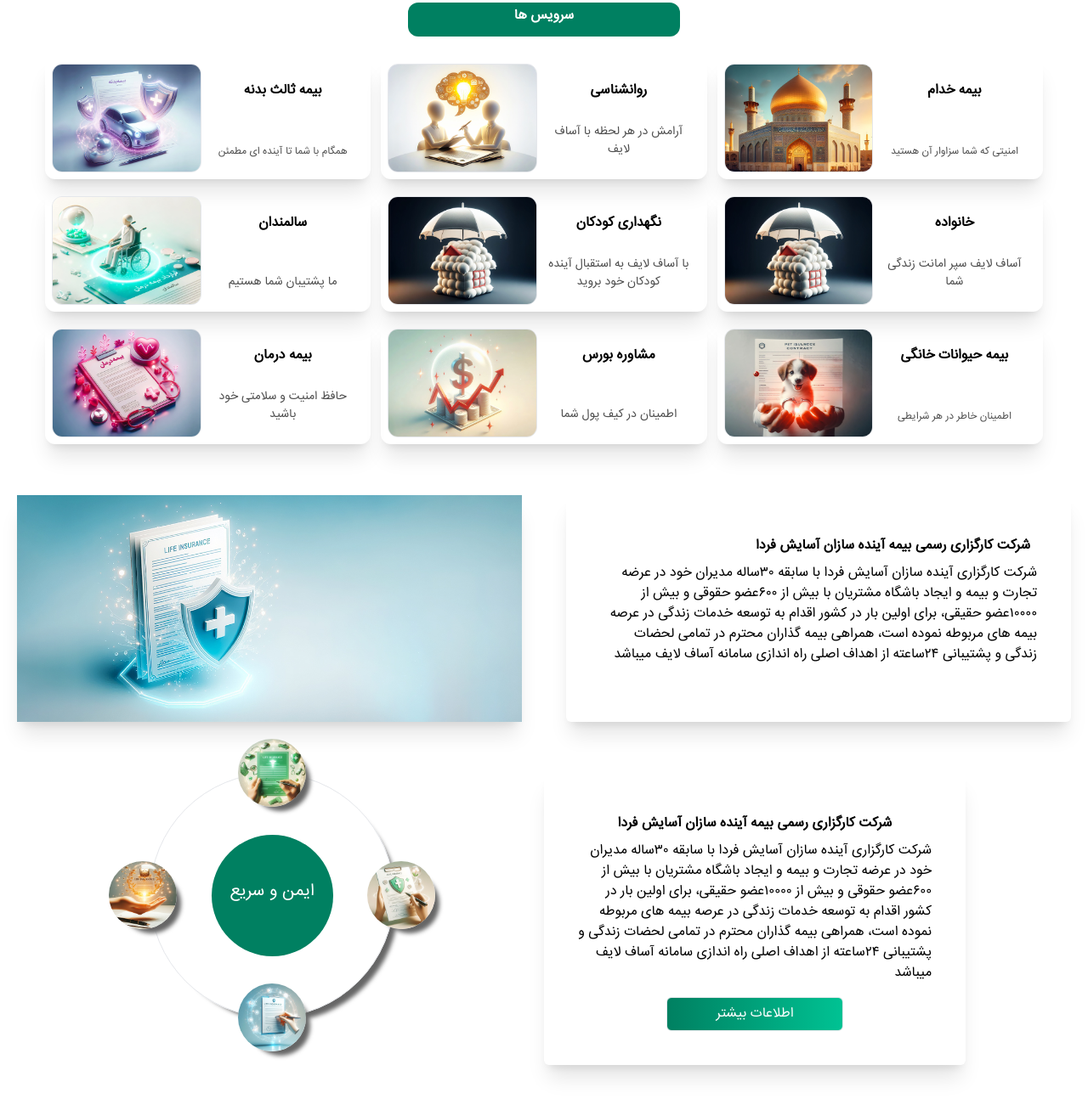
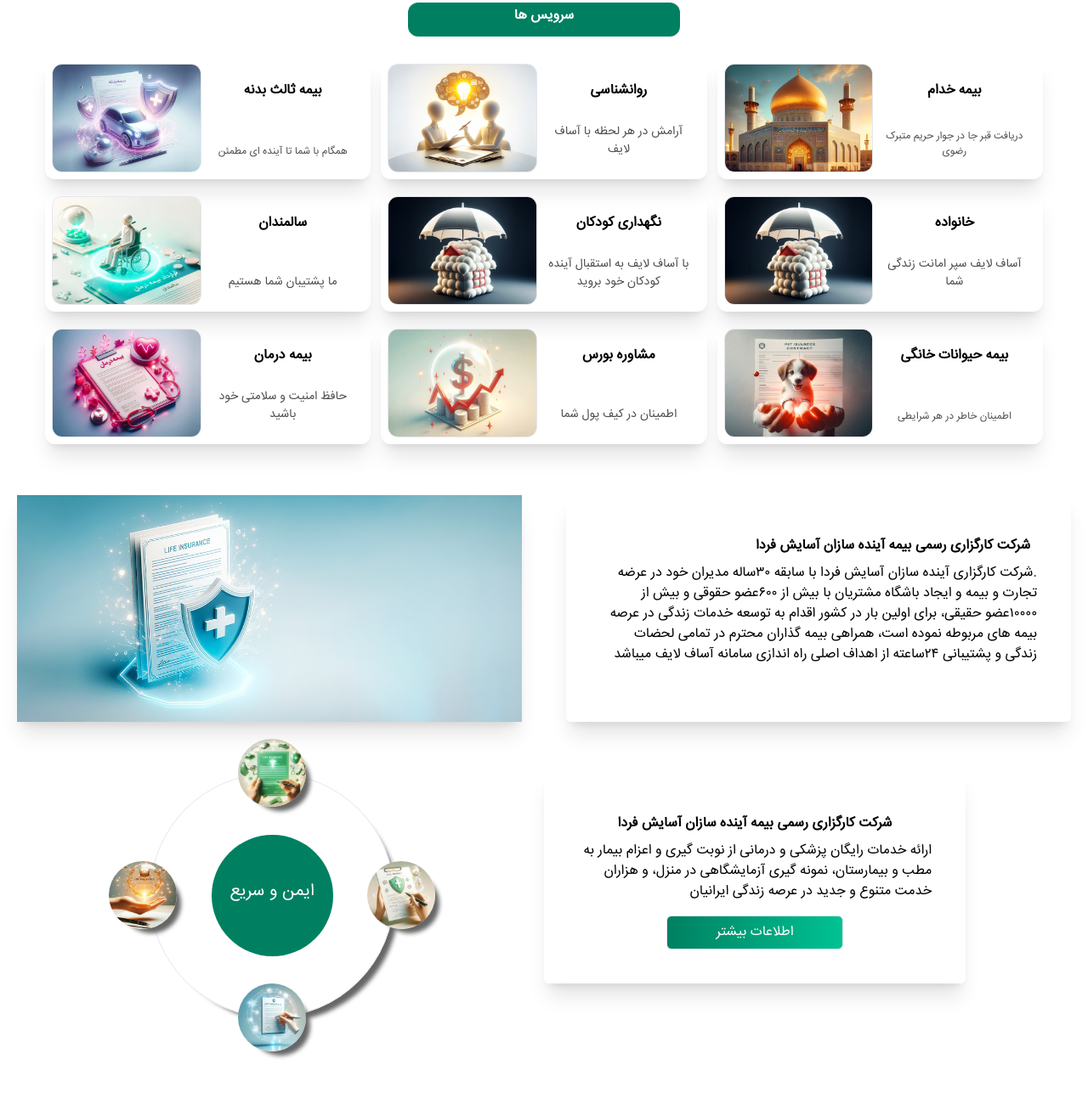
Before and after one commit to fatimaSfri/asaflife, a website: page public/index.html in a window 1280 px wide. Shown: the part 785-2092 px from the top of the page at 85% size. Drawn offline with Linux system fonts and the light colour scheme.

Commit message:
chang Text

```diff
--- a/public/index.html
+++ b/public/index.html
@@ -106,14 +106,14 @@
         <div class=" w-full flex flex-col justify-around ">
             <div class=" mx-auto  w-3/12 text-center h-10 my-6 rounded-xl p-1 max-sm:pt-3 max-sm:text-[10px] bg-[#008061] text-white font-bold  "> سرویس ها </div>
             <div class=" boreder-red-500 w-11/12 mx-auto grid
-             sm:grid-cols-[repeat(auto-fit,minmax(300px,auto))] max-sm:grid-cols-[repeat(auto-fit,minmax(250px,auto))] auto-rows-fr gap-x-3 gap-y-3 ">
+              sm:grid-cols-[repeat(auto-fit,minmax(300px,auto))] auto-rows-fr gap-x-3 gap-y-3 ">
 
 
                 <div class="shadow-xl rounded-xl p-2  ">
                     <div class=" flex items-center  mx-auto ">
                         <div class="  h-32 w-1/2 mx-2 flex flex-col justify-between overflow-hidden">
                             <h1 class="p-1 text-center font-bold  pt-5 max-sm:text-sm">بیمه خدام </h1>
-                            <p class="p-1 pb-4 text-center text-[12px] max-sm:text-[10px] text-[#4f4f4f]">امنیتی که شما سزاوار آن هستید</p>
+                            <p class="p-1 pb-4 text-center text-[12px] max-sm:text-[10px] text-[#4f4f4f]">دریافت قبر جا در جوار حریم متبرک رضوی</p>
                         </div>
                         <img src="./img/servics/shrine.jpg" class="border  mx-auto h-32 max-sm:w-1/2 w-1/2  rounded-xl">
                     </div>
@@ -222,7 +222,7 @@
       <!-- info -->
        <div class=" w-full h-auto grid grid-cols-2 max-md:grid-cols-1 gap-x-3 gap-y-3 my-10 ">
         <div class="shadow-xl rounded-md m-5 p-10 max-md:text-[14px]" > <h1 class="p-2 font-bold ">شرکت کارگزاری رسمی بیمه آینده سازان آسایش فردا </h1>
-            شرکت کارگزاری آینده سازان آسایش فردا با سابقه ۳۰ساله مدیران خود در عرضه تجارت و بیمه و ایجاد باشگاه مشتریان با بیش از ۶۰۰عضو حقوقی و بیش از ۱۰۰۰۰عضو حقیقی، برای اولین بار در کشور اقدام به توسعه خدمات زندگی در عرصه بیمه های مربوطه نموده است، همراهی بیمه گذاران محترم در تمامی لحضات زندگی و پشتیبانی ۲۴ساعته از اهداف اصلی راه اندازی سامانه آساف لایف میباشد </div>
+            .شرکت کارگزاری آینده سازان آسایش فردا با سابقه ۳۰ساله مدیران خود در عرضه تجارت و بیمه و ایجاد باشگاه مشتریان با بیش از ۶۰۰عضو حقوقی و بیش از ۱۰۰۰۰عضو حقیقی، برای اولین بار در کشور اقدام به توسعه خدمات زندگی در عرصه بیمه های مربوطه نموده است، همراهی بیمه گذاران محترم در تمامی لحضات زندگی و پشتیبانی ۲۴ساعته از اهداف اصلی راه اندازی سامانه آساف لایف میباشد</div>
        <div  class="shadow-xl rounded-md  m-5 ">
         <img src="./img/3/01.jpg" alt="" class="w-full h-full object-cover">
        </div>
@@ -238,7 +238,7 @@
 
         <div class="w-1/2 h-96 max-lg:w-10/12 max-md:mx-auto md:h-80 mx-auto ">
             <div class="shadow-xl rounded-md  p-10 max-md:text-[12px] flex flex-col justify-center items-center lg:mr-36  " > <h1 class="p-2 font-bold ">شرکت کارگزاری رسمی بیمه آینده سازان آسایش فردا </h1>
-                شرکت کارگزاری آینده سازان آسایش فردا با سابقه ۳۰ساله مدیران خود در عرضه تجارت و بیمه و ایجاد باشگاه مشتریان با بیش از ۶۰۰عضو حقوقی و بیش از ۱۰۰۰۰عضو حقیقی، برای اولین بار در کشور اقدام به توسعه خدمات زندگی در عرصه بیمه های مربوطه نموده است، همراهی بیمه گذاران محترم در تمامی لحضات زندگی و پشتیبانی ۲۴ساعته از اهداف اصلی راه اندازی سامانه آساف لایف میباشد
+                ارائه خدمات رایگان پزشکی و درمانی از نوبت گیری و اعزام بیمار به مطب و بیمارستان، نمونه گیری آزمایشگاهی در منزل، و هزاران خدمت متنوع و جدید در عرصه زندگی ایرانیان
                  <button class=" border w-1/2   h-10 text-white  bg-gradient-to-r from-[#008061] to-[#00C293] rounded-md mt-4">اطلاعات بیشتر</button></div>
 
         </div>
```
Also changed, not shown: public/styles/output.css.
